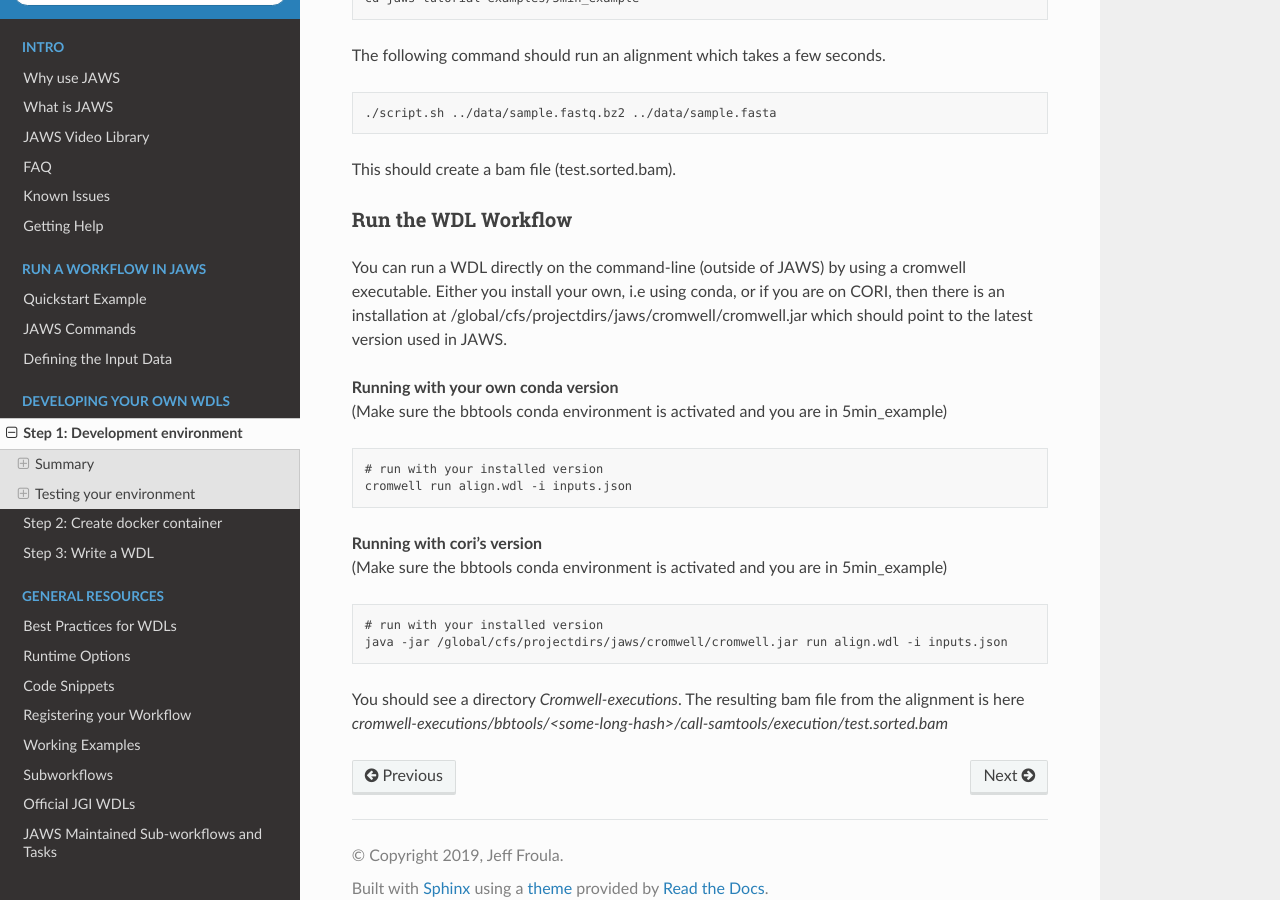
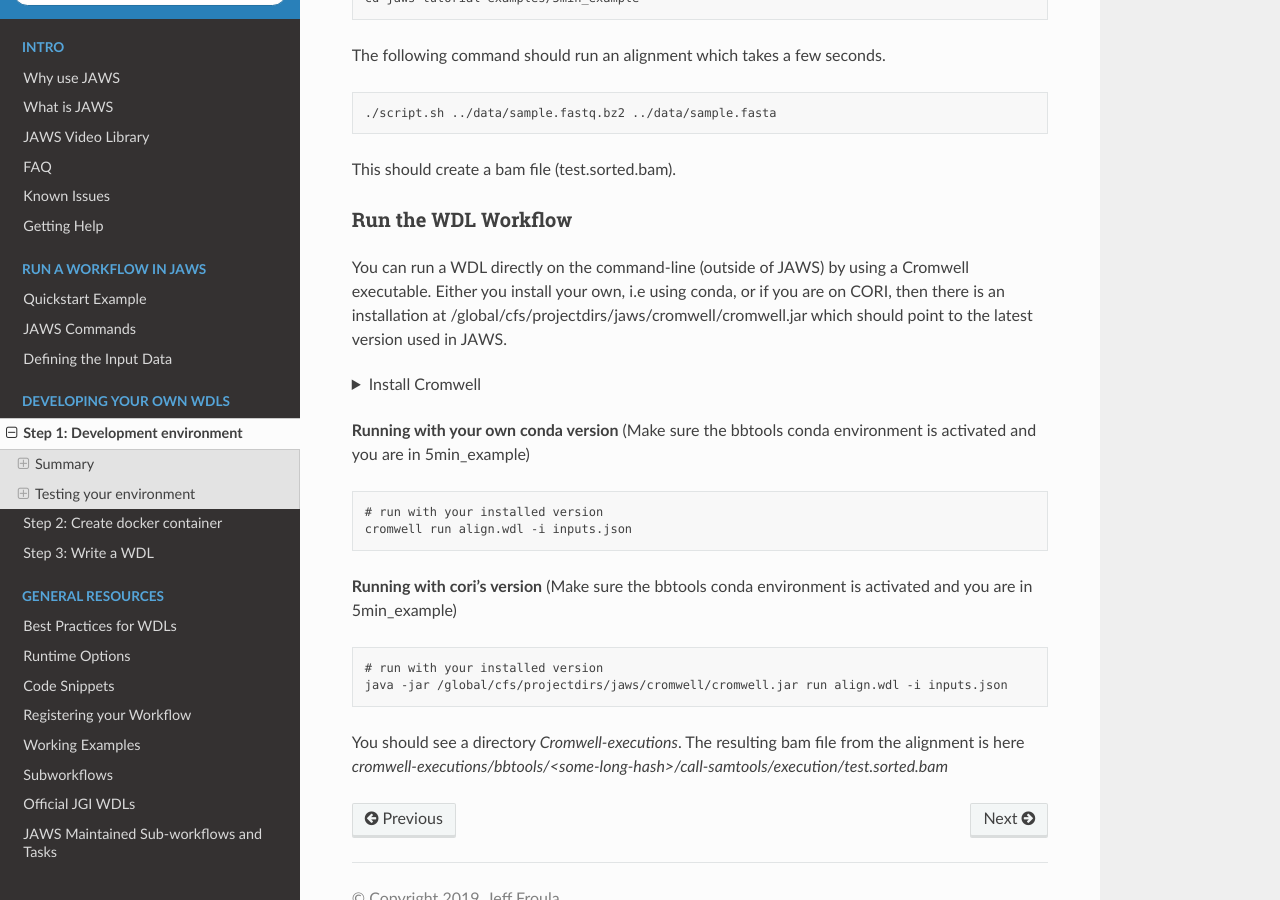
Before and after one commit to JGI-Bioinformatics/jaws, a Sphinx documentation site: the page built from docs/sphinx/source/Tutorials/wdl_development.rst, in a window 1280 px wide and 900 px high, scrolled down 1659 px. Built offline with Sphinx 7.4.7 and the Read the Docs theme 2.0.0, drawn with Linux system fonts in a browser that asks for light colours; some of the changed text lies outside the part shown.

Commit message:
small updates

```diff
--- a/docs/sphinx/source/Tutorials/create_env.rst
+++ b/docs/sphinx/source/Tutorials/create_env.rst
@@ -95,10 +95,10 @@ The Dockerfile (provided in example) looks like
 .. code-block:: text
 
    # use your image name
-   docker run jfroula/bbtools:1.0.0 script.sh
+   docker run <your_docker_hub_user_name>/bbtools:1.0.0 script.sh
 
    # if you are in the root of the 5min_example directory, then try re-running the script with data.
-   docker run --volume="$(pwd)/../data:/bbmap" jfroula/bbtools:1.0.0 script.sh sample.fastq.bz2 sample.fasta
+   docker run --volume="$(pwd)/../data:/bbmap" <your_docker_hub_user_name>/bbtools:1.0.0 script.sh sample.fastq.bz2 sample.fasta
 
    # Notice script.sh is found because it was set in PATH in the Dockerfile and
    # the two inputs are found because the data directory is mounted to /bbmap (inside container) where the script runs.
@@ -124,7 +124,7 @@ example:
 .. code-block:: text
 
    # pull image from hub.docker.com
-   shifterimg pull jfroula/bbtools:1.0.0
+   shifterimg pull <your_docker_hub_user_name>/bbtools:1.0.0
 
    # clone the repo on cori
    git clone https://code.jgi.doe.gov/official-jgi-workflows/wdl-specific-repositories/jaws-tutorial-examples.git
--- a/docs/sphinx/source/Tutorials/wdl_development.rst
+++ b/docs/sphinx/source/Tutorials/wdl_development.rst
@@ -8,11 +8,11 @@ Setting up a Testing Environment Using Conda
 *******
 Summary
 *******
-This section describes how to set up a running environment for developing WDLs using `conda <https://conda.io/projects/conda/en/latest/user-guide/tasks/manage-environments.html?highlight=environment>`_.  Once the environment is set up, we can run a WDL directly using `cromwell <https://Cromwell.readthedocs.io/en/stable/>`_ which is a workflow engine that understands WDLs, and is what JAWS uses under the hood. Developing with cromwell will be much easier to debug.
+This section describes how to set up a running environment for developing WDLs using `conda <https://conda.io/projects/conda/en/latest/user-guide/tasks/manage-environments.html?highlight=environment>`_.  Once the environment is set up, we can run a WDL directly using `Cromwell <https://Cromwell.readthedocs.io/en/stable/>`_ which is a workflow engine that understands WDLs, and is what JAWS uses under the hood. Developing with Cromwell will be much easier to debug.
 
 In this tutorial, you will
 	1. build a development environment
-	2. run a WDL using cromwell.
+	2. run a WDL using cromwell
 
 
 How to find packages you need for building environments
@@ -23,7 +23,7 @@ Conda is like pip.  Pip installs python packages only; Conda can install package
 The virtual environment (venv) is pip's equivalent to conda environments and you can use this when only dealing with python packages.
 
 1. search for a software package at `anaconda.org <https://anaconda.org/>`_. **bioconda** or **conda-forge** are well trusted channels.
-2. If that fails, try to search pip packages. As mentioned, `pip: <https://docs.python.org/3/installing/index.html>`_ installs only python packages but can be used to install stuff in your conda env.  You can search for pip packages at `pypi <https://pypi.org/>`_
+2. If that fails, try to search pip packages. As mentioned, `pip: <https://docs.python.org/3/installing/index.html>`_ installs only python packages but can be used to install stuff in your conda env.  You can search for pip packages at `pypi <https://pypi.org/>`_.
 
 
 Install Miniconda3
@@ -89,10 +89,28 @@ This should create a bam file (test.sorted.bam).
 
 Run the WDL Workflow
 ++++++++++++++++++++
-You can run a WDL directly on the command-line (outside of JAWS) by using a cromwell executable. Either you install your own, i.e using conda, or if you are on CORI, then there is an installation at /global/cfs/projectdirs/jaws/cromwell/cromwell.jar which should point to the latest version used in JAWS.
+You can run a WDL directly on the command-line (outside of JAWS) by using a Cromwell executable. Either you install your own, i.e using conda, or if you are on CORI, then there is an installation at /global/cfs/projectdirs/jaws/cromwell/cromwell.jar which should point to the latest version used in JAWS.
 
-| **Running with your own conda version**
-| (Make sure the bbtools conda environment is activated and you are in 5min_example)
+.. raw:: html
+
+    <details>
+    <summary style=color: #448ecf;>Install Cromwell</summary>
+
+.. code-block:: text
+
+    conda install cromwell
+    cromwell --version
+
+.. raw:: html
+
+    </details>
+
+.. |br| raw:: html
+
+     <br>
+|br|
+**Running with your own conda version**
+(Make sure the bbtools conda environment is activated and you are in 5min_example)
 
 .. code-block:: text
 
@@ -100,8 +118,8 @@ You can run a WDL directly on the command-line (outside of JAWS) by using a crom
   cromwell run align.wdl -i inputs.json
 
 
-| **Running with cori's version**
-| (Make sure the bbtools conda environment is activated and you are in 5min_example)
+**Running with cori's version**
+(Make sure the bbtools conda environment is activated and you are in 5min_example)
 
 .. code-block:: text
 
```
